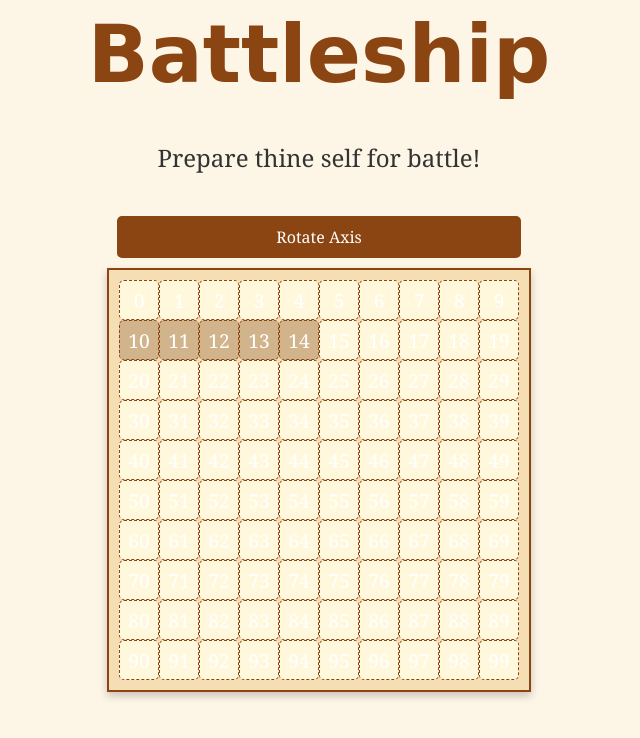
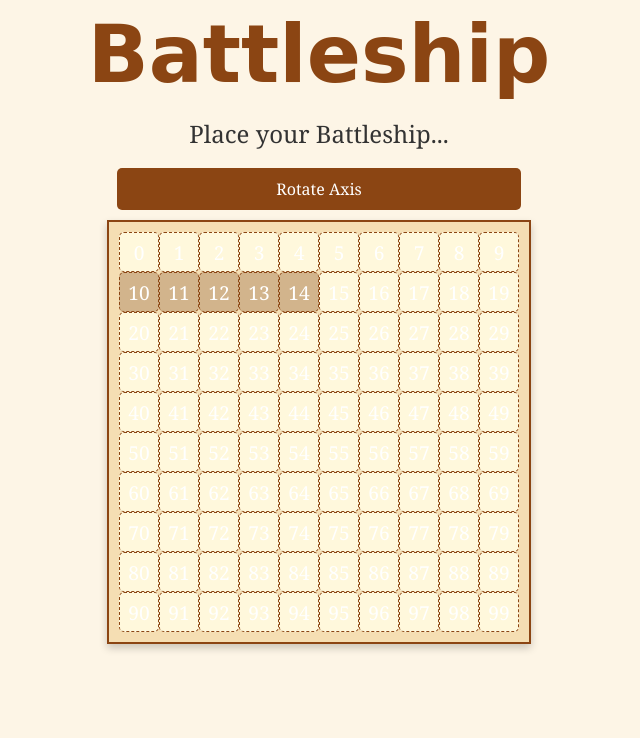
Before and after one commit to devinjordan/battleship, a website with bundled scripts: page index.html in a window 1280 px wide. Both pictures are taken after a click on the button "10". Shown: the whole page, without its empty margins (321-961 px from the left). Built offline with nearby package versions, Linux system fonts and the light colour scheme; a web font is replaced by a local one.

Commit message:
Refactor ship placement logic and update UI
- Refactored the ship placement logic in the gameController module to improve code readability and maintainability.
- Updated the UI to provide clearer instructions for the player during ship placement.

```diff
--- a/modules/gameController.js
+++ b/modules/gameController.js
@@ -24,7 +24,8 @@ const playerBoardSetup = async function() {
     });
 
     const prepare = document.createElement('p');
-    prepare.textContent = 'Prepare thine self for battle!';
+    prepare.textContent = 'Prepare thine self for battle! \r\n';
+    prepare.textContent += 'Place your Carrier on the board.';
     infoDiv.appendChild(prepare);
 
 
@@ -47,12 +48,13 @@ const playerBoardSetup = async function() {
           playerBoard.parentNode.replaceChild(newBoard, playerBoard);
           return;
         };
-        if (player.board.placeShip(player.ships[playerShipsDown], i, axis) == false) return;
+        if (player.board.placeShip(true, player.ships[playerShipsDown], i, axis) == false) return;
         for (let i = 0; i < player.ships[playerShipsDown].position.length; i++) {
           const shipCell = playerDiv.querySelector(`.cell[data-index='${player.ships[playerShipsDown].position[i]}']`);
           shipCell.classList.add('ship');
         }
         playerShipsDown++;
+
         if (playerShipsDown === 5) {
           resolve();
           player.ships.forEach(ship => {
@@ -60,7 +62,29 @@ const playerBoardSetup = async function() {
             console.log(ship.position);
           });
         }
+
+        infoDiv.innerHTML = '';
+        infoDiv.textContent = `Place your ${player.ships[playerShipsDown].name}...`;
+
       });
+
+      cell.addEventListener('mouseover', function handleHoverOn() {
+        let hoverPosition = player.board.placeShip(false, player.ships[playerShipsDown], i, axis);
+        if (hoverPosition == false) return;
+        else {
+          for (let i = 0; i < hoverPosition.length; i++) {
+            const hoverCell = playerDiv.querySelector(`.cell[data-index='${hoverPosition[i]}']`);
+            hoverCell.classList.add('hover');
+          }
+        }
+      });
+
+      cell.addEventListener('mouseout', function handleHoverOff() {
+        document.querySelectorAll('.cell').forEach(cell => {
+          cell.classList.remove('hover');
+        });
+      });
+
       // TODO: add hover effect to show ship placement
       playerBoard.appendChild(cell);
     };
@@ -92,7 +116,7 @@ const opponentBoardSetup = function() {
     let placed = false;
     do {
       const position = Math.floor(Math.random() * 100);
-      placed = opponent.board.placeShip(opponent.ships[i], position, axis);
+      placed = opponent.board.placeShip(true, opponent.ships[i], position, axis);
     } while (placed == false);
   };
 
--- a/modules/gameboard.js
+++ b/modules/gameboard.js
@@ -32,7 +32,7 @@ export default class Gameboard {
     return false;
   }
 
-  placeShip(ship, cell, xAxis = true) {
+  placeShip(execute, ship, cell, xAxis = true) {
     let positionArr = [];
 
     // Check if the ship can be placed without wrapping around or overflowing
@@ -67,19 +67,28 @@ export default class Gameboard {
       }
     }
 
-    // Place the ship
+    // Mark cells as occupied by the ship
     for (let i = 0; i < ship.size; i++) {
       if (xAxis) {
         positionArr.push(cell + i);
-        this.board[cell + i].hasShip = true;
-        this.shipPositions[cell + i] = ship; // Maps cell to ship
+        if (execute) {
+          this.board[cell + i].hasShip = true;
+          this.shipPositions[cell + i] = ship; // Maps cell to ship
+        }
       } else {
         positionArr.push(cell + i * 10);
-        this.board[cell + i * 10].hasShip = true;
-        this.shipPositions[cell + i * 10] = ship; // Maps cell to ship
+        if (execute) {
+          this.board[cell + i * 10].hasShip = true;
+          this.shipPositions[cell + i * 10] = ship; // Maps cell to ship
+        }
       }
     }
     console.log(`${ship.name} placed at ${positionArr}`);
+
+    // do not actually place the ship if just hovering
+    if (!execute) {
+      return positionArr;
+    }
 
     ship.position = positionArr;
     return true;
--- a/style.css
+++ b/style.css
@@ -112,6 +112,10 @@ body {
   background: #f0e68c; /* Khaki background on hover */
 }
 
+#player-board .cell:hover {
+  background: rgba(0, 128, 0, 0.5);
+}
+
 .ship {
   background: #d2b48c; /* Tan background for ships */
 }
@@ -220,3 +224,11 @@ button:hover {
 .modal-content button:hover {
   background-color: #a0522d; /* Sienna background on hover */
 }
+
+p {
+  white-space: pre;
+}
+
+.hover {
+  background-color: rgba(0, 128, 0, 0.5); /* Semi-transparent green */
+}
```
